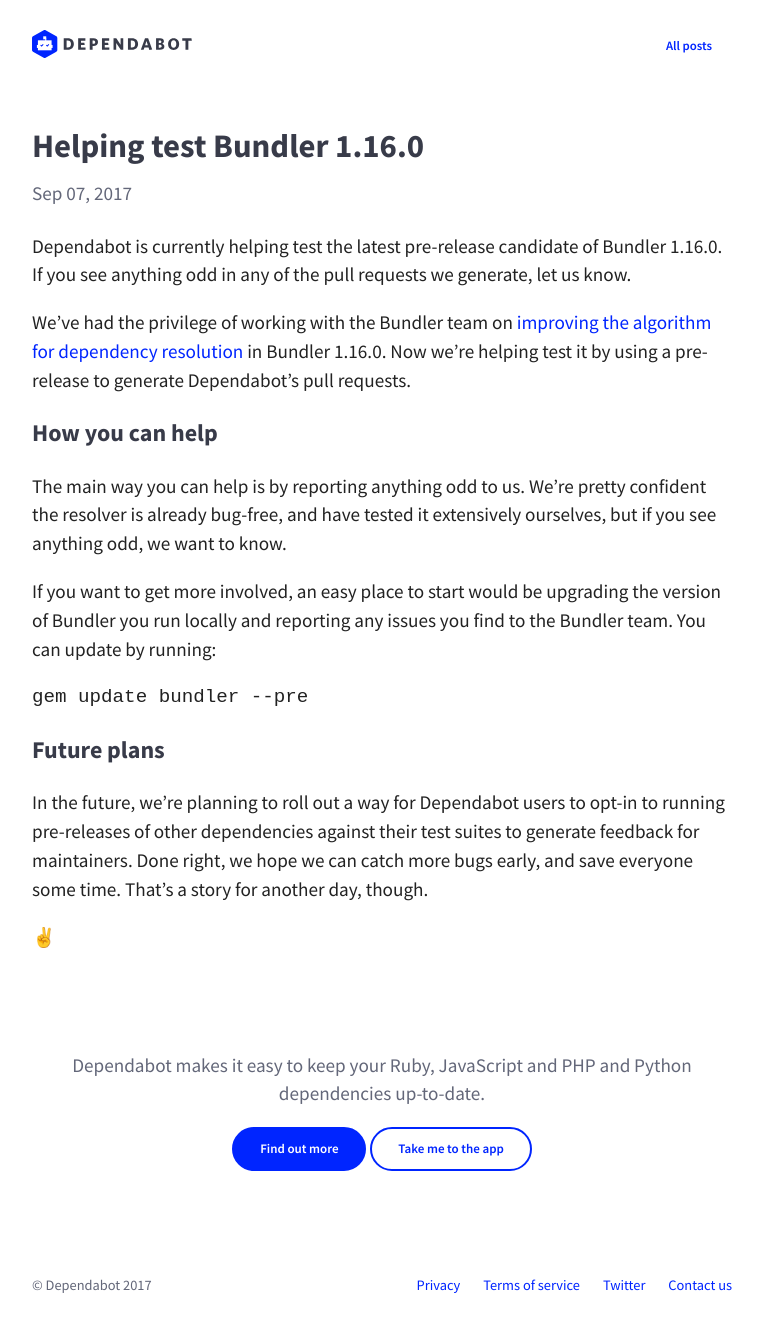
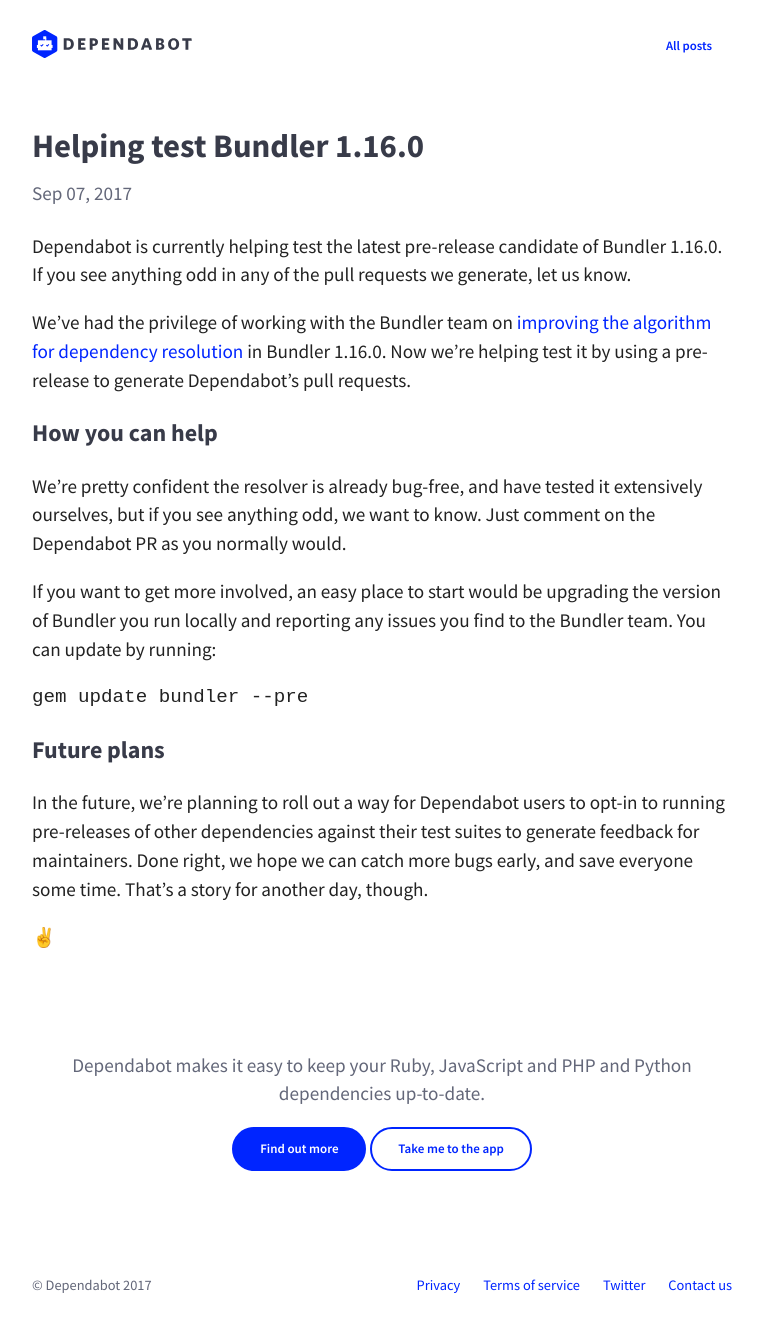
Before and after one commit to desenvolvedorIcotrade/App.bot, a Jekyll site: the page built from blog/_posts/2017-09-07-helping-test-bundler.md, in a window 1280 px wide. Shown: the whole page, without its empty margins (258-1021 px from the left). Built offline with Jekyll 4.4.1, drawn with Linux system fonts in a browser that asks for light colours; nearby versions of some CDN libraries.

Commit message:
Wordsmith

```diff
--- a/blog/_posts/2017-09-07-helping-test-bundler.md
+++ b/blog/_posts/2017-09-07-helping-test-bundler.md
@@ -15,9 +15,9 @@
 
 ### How you can help
 
-The main way you can help is by reporting anything odd to us. We're pretty
-confident the resolver is already bug-free, and have tested it extensively
-ourselves, but if you see anything odd, we want to know.
+We're pretty confident the resolver is already bug-free, and have tested it
+extensively ourselves, but if you see anything odd, we want to know. Just
+comment on the Dependabot PR as you normally would.
 
 If you want to get more involved, an easy place to start would be upgrading the
 version of Bundler you run locally and reporting any issues you find to the
```
